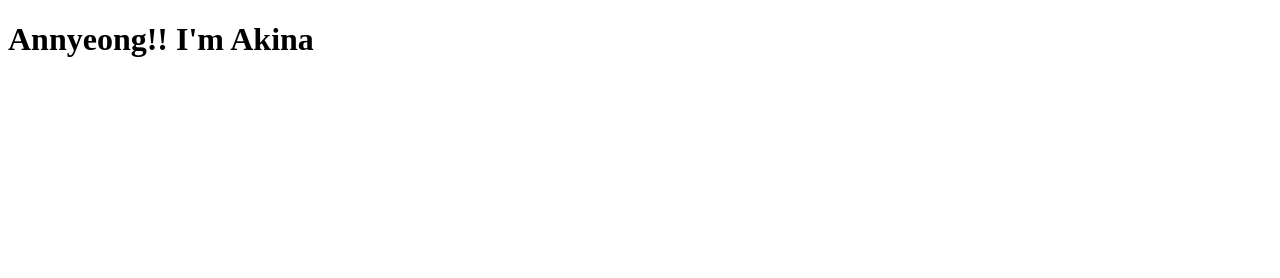
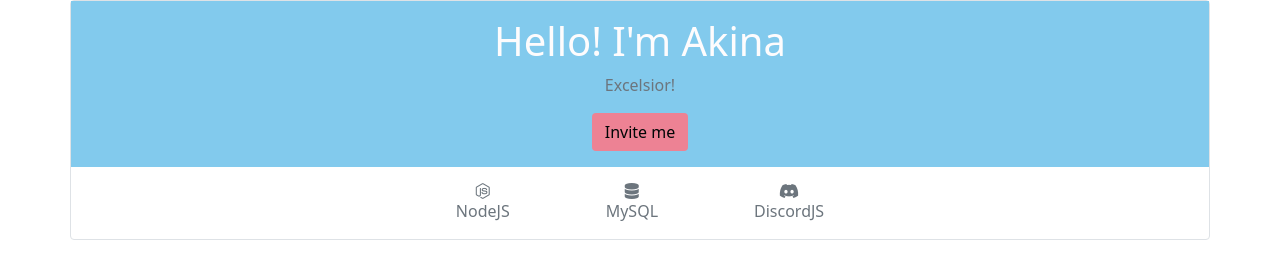
Before and after one commit to cherylii/AkinaBot, a plain HTML site: page index.html in a window 1280 px wide. Drawn offline with nearby package versions, Linux system fonts and the light colour scheme.

Commit message:
added header and tech stack row

```diff
--- a/index.html
+++ b/index.html
@@ -1,12 +1,49 @@
 <!DOCTYPE html>
 <html lang="en">
+
 <head>
     <meta charset="UTF-8">
     <meta http-equiv="X-UA-Compatible" content="IE=edge">
     <meta name="viewport" content="width=device-width, initial-scale=1.0">
+    <link href="https://cdn.jsdelivr.net/npm/bootstrap@5.1.0/dist/css/bootstrap.min.css" rel="stylesheet"
+        integrity="sha384-KyZXEAg3QhqLMpG8r+8fhAXLRk2vvoC2f3B09zVXn8CA5QIVfZOJ3BCsw2P0p/We" crossorigin="anonymous">
+    <script src="https://kit.fontawesome.com/31dd86aa66.js" crossorigin="anonymous"></script>
+
+    <link rel="stylesheet" href="./style.css">
     <title>Akina Documentation</title>
 </head>
+
 <body>
-    <h1>Annyeong!! I'm Akina</h1>
+    <div class="container shadow-md border rounded p-0">
+        <header class='center-container bg-blue white p-3'>
+           <div class="text-center">
+                <h1 class='font-weight-bolder white'>Hello! I'm Akina</h1>
+                <p class="text-muted">
+                    Excelsior!
+                </p>
+                <a href="https://discord.com/api/oauth2/authorize?client_id=776735927229087764&permissions=3263558&scope=bot" target="_blank">
+                    <button class="btn bg-red black">Invite me</button>
+                </a>
+           </div>
+        </header>
+        <section class="center-container text-center text-secondary p-3">
+            <div class='mx-5'>
+                <i class="fab fa-node-js d-block"></i>
+                <span>NodeJS</span>
+            </div>
+            <div class='mx-5'>
+                <i class="fas fa-database d-block"></i>
+                <span>MySQL</span>
+            </div>
+            <div class='mx-5'>
+                <i class="fab fa-discord d-block"></i>
+                <span>DiscordJS</span>
+            </div>
+        </section>
+        <section class="h-100 bg-light">
+
+        </section>
+    </div>
 </body>
+
 </html>
--- /dev/null
+++ b/style.css
@@ -0,0 +1,52 @@
+.blue {
+    color: #82caed;
+}
+
+.red {
+    color: #ed8294;
+}
+
+.orange {
+    color: #edda8b;
+}
+
+.yellow {
+    color: #edda82;
+}
+.bg-blue {
+    background-color: #82caed;
+}
+
+.bg-red {
+    background-color: #ed8294;
+}
+
+.bg-orange {
+    background-color: #edda8b;
+}
+
+.bg-yellow {
+    background-color: #edda82;
+}
+
+.black {
+    color: #000505;
+}
+
+.white {
+    color: #FEFCFD;
+}
+
+.bg-black {
+    background-color: #000505;
+}
+
+.bg-white {
+    background-color: #FEFCFD;
+}
+
+.center-container {
+    display: flex;
+    align-items: center;
+    justify-content: center;
+}
```
Also changed, not shown: assets/images/akina.png (added).
